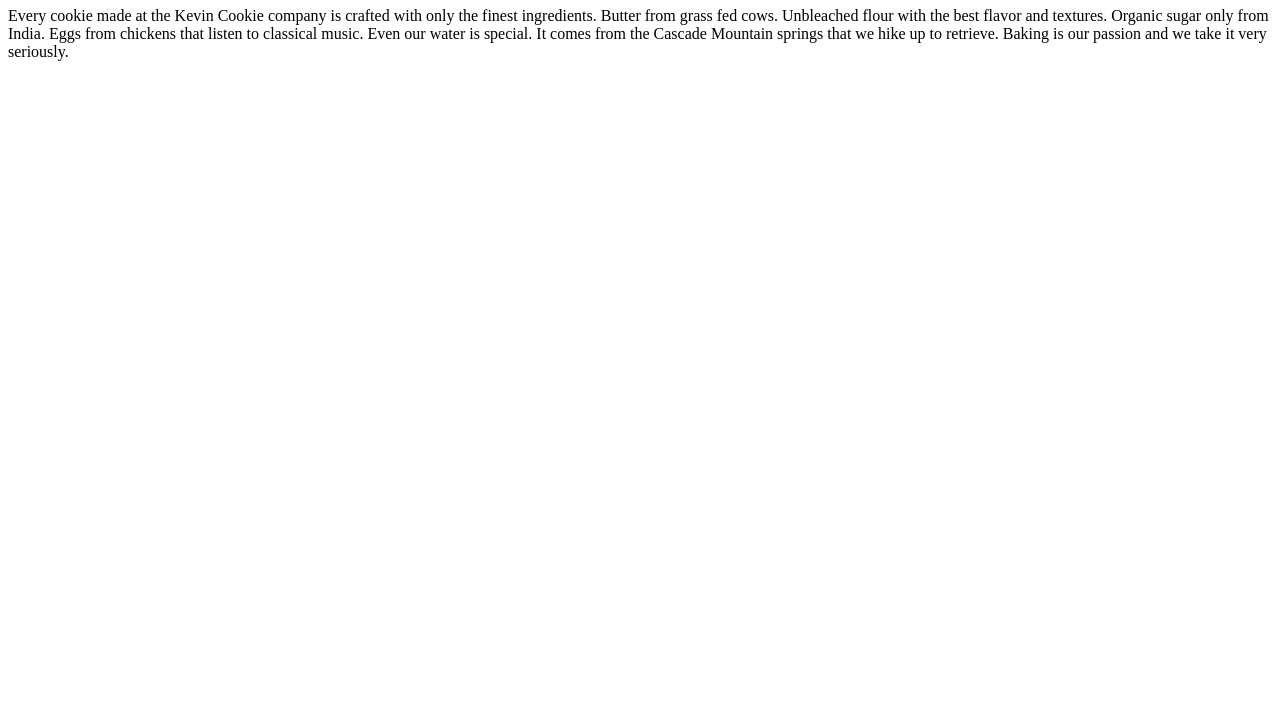
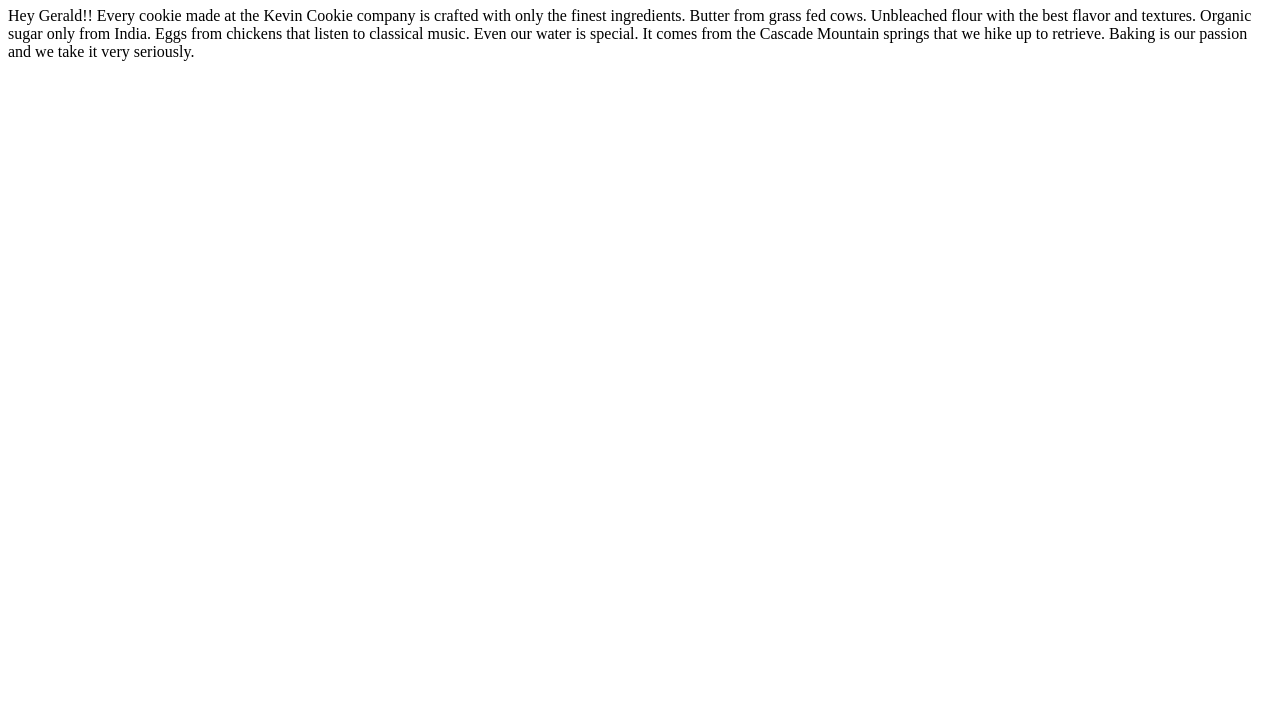
Before and after one commit to MungaiGerald/gerald_cookies, a plain HTML site: page index.htm in a window 1280 px wide. Shown: the part 73-800 px from the top of the page. Drawn offline with Linux system fonts and the light colour scheme.

```diff
--- a/index.htm
+++ b/index.htm
@@ -3,7 +3,7 @@
 <body>
 
 <h1>Deliciousness in every bite!</h1>
-<p>Every cookie made at the Kevin Cookie company is crafted with only the finest ingredients. Butter from grass fed cows. Unbleached flour with the best flavor and textures. Organic sugar only from India. Eggs from chickens that listen to classical music. Even our water is special. It comes from the Cascade Mountain springs that we hike up to retrieve. Baking is our passion and we take it very seriously.</p>
+<p>Hey Gerald!! Every cookie made at the Kevin Cookie company is crafted with only the finest ingredients. Butter from grass fed cows. Unbleached flour with the best flavor and textures. Organic sugar only from India. Eggs from chickens that listen to classical music. Even our water is special. It comes from the Cascade Mountain springs that we hike up to retrieve. Baking is our passion and we take it very seriously.</p>
 
 </body>
 </html>
```
